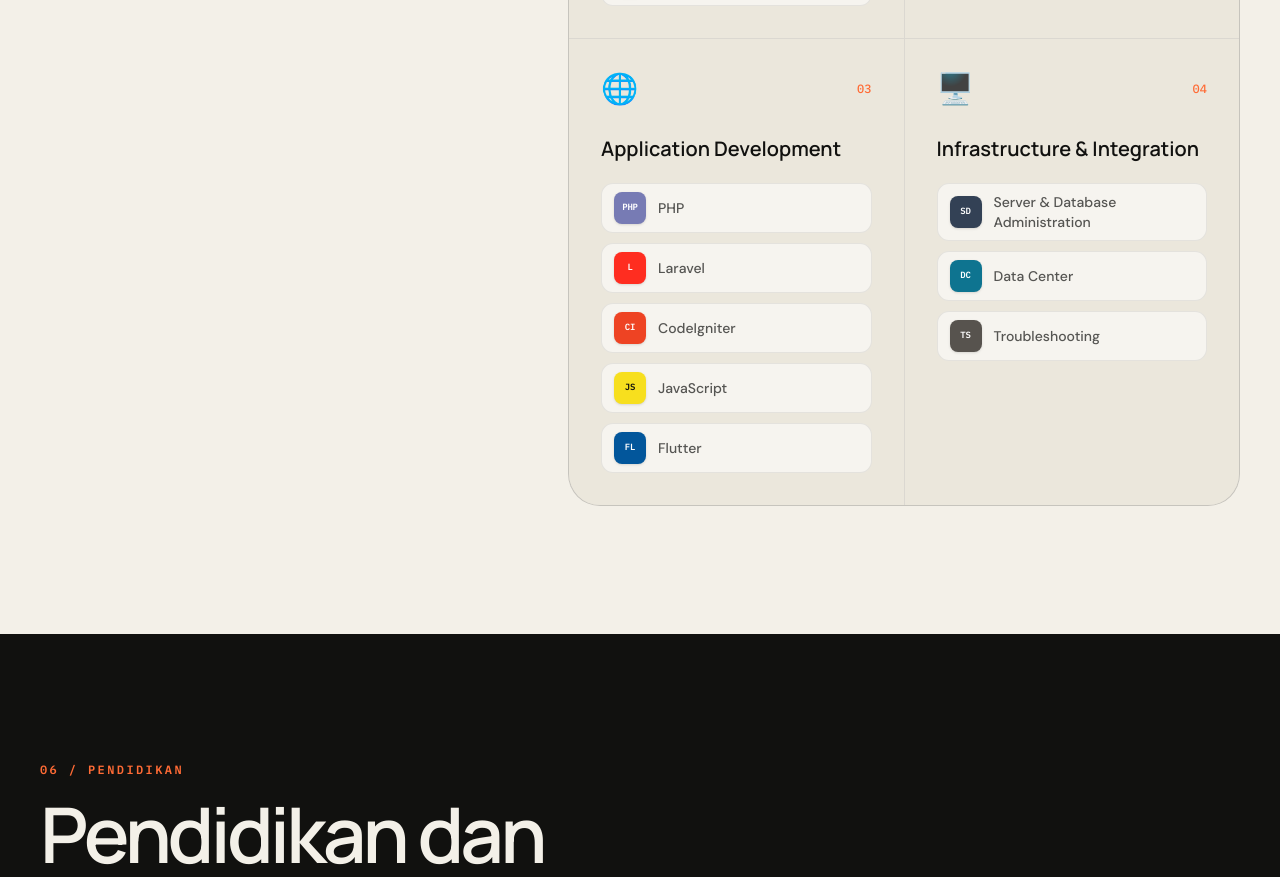
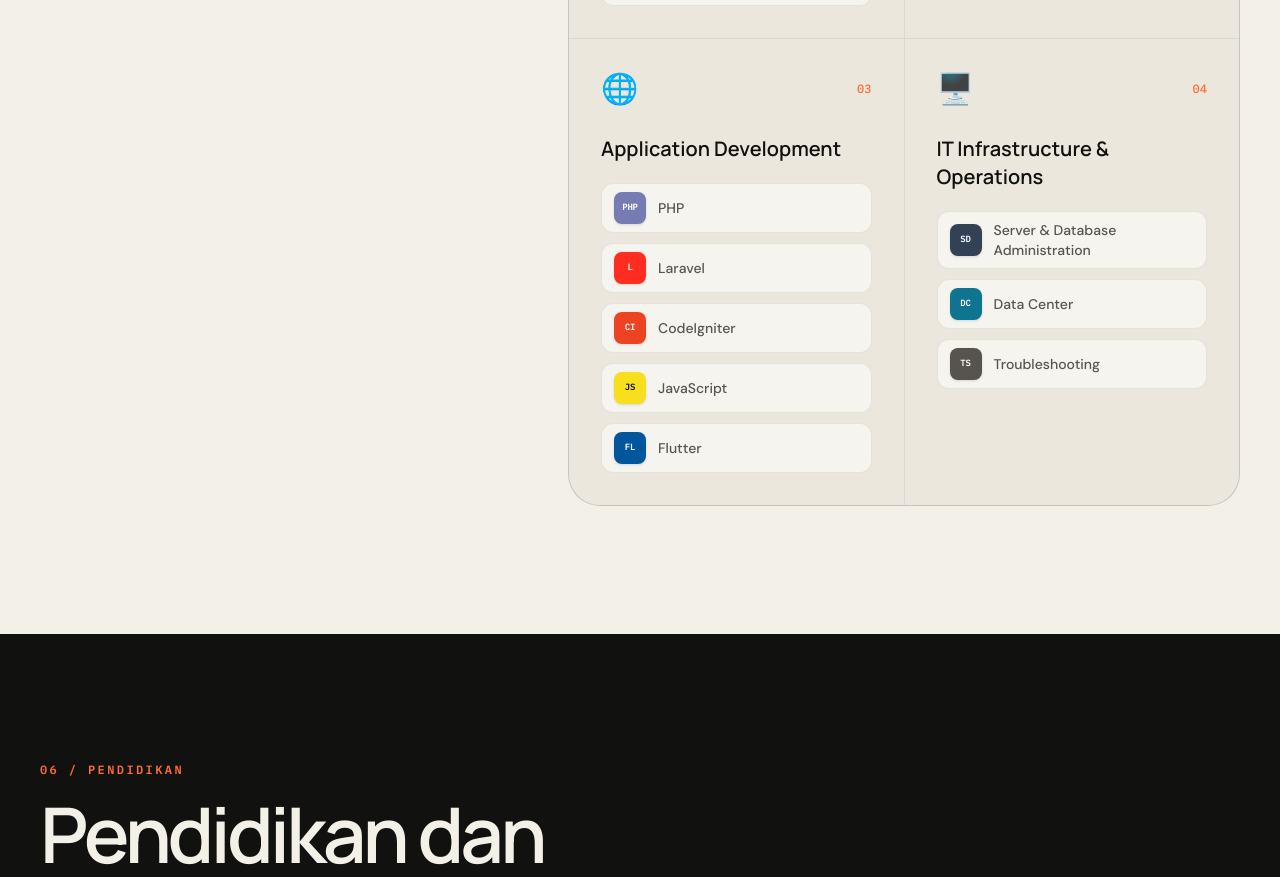
Before and after one commit to bintarto91/dwiwahyu-portfolio, a React (Vite) app: page / in a window 1280 px wide. Shown: the part 8320-9197 px from the top of the page. Built offline with nearby package versions, Linux system fonts and the light colour scheme.

Commit message:
Ubah nama kategori keahlian menjadi IT Infrastructure & Operations

```diff
--- a/src/data/portfolio.js
+++ b/src/data/portfolio.js
@@ -217,7 +217,7 @@ export const skillGroups = [
     skills: ["PHP", "Laravel", "CodeIgniter", "JavaScript", "Flutter"],
   },
   {
-    title: "Infrastructure & Integration",
+    title: "IT Infrastructure & Operations",
     emoji: "🖥️",
     skills: [
       "Server & Database Administration",
```
Also changed, not shown: 1 other file (tests, documents, lock files or other folders).
